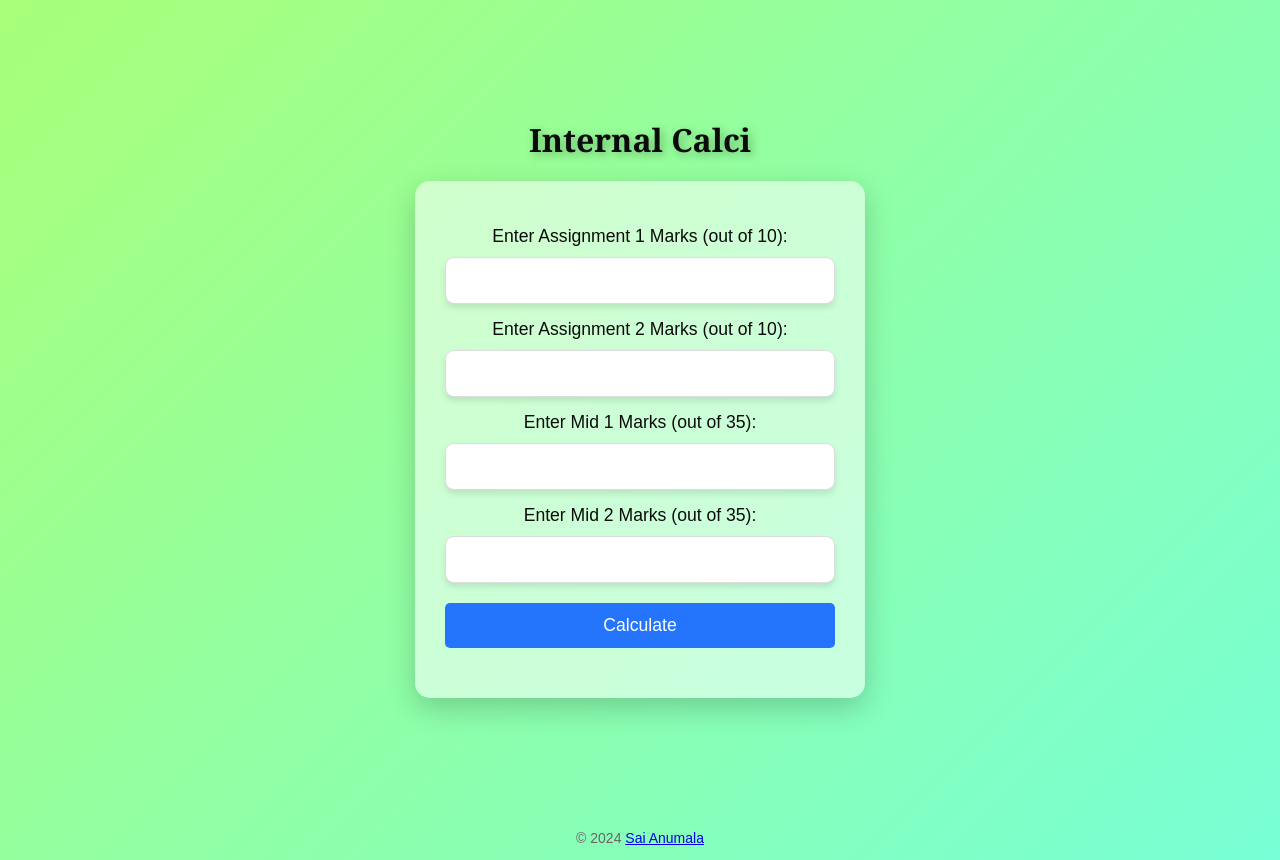
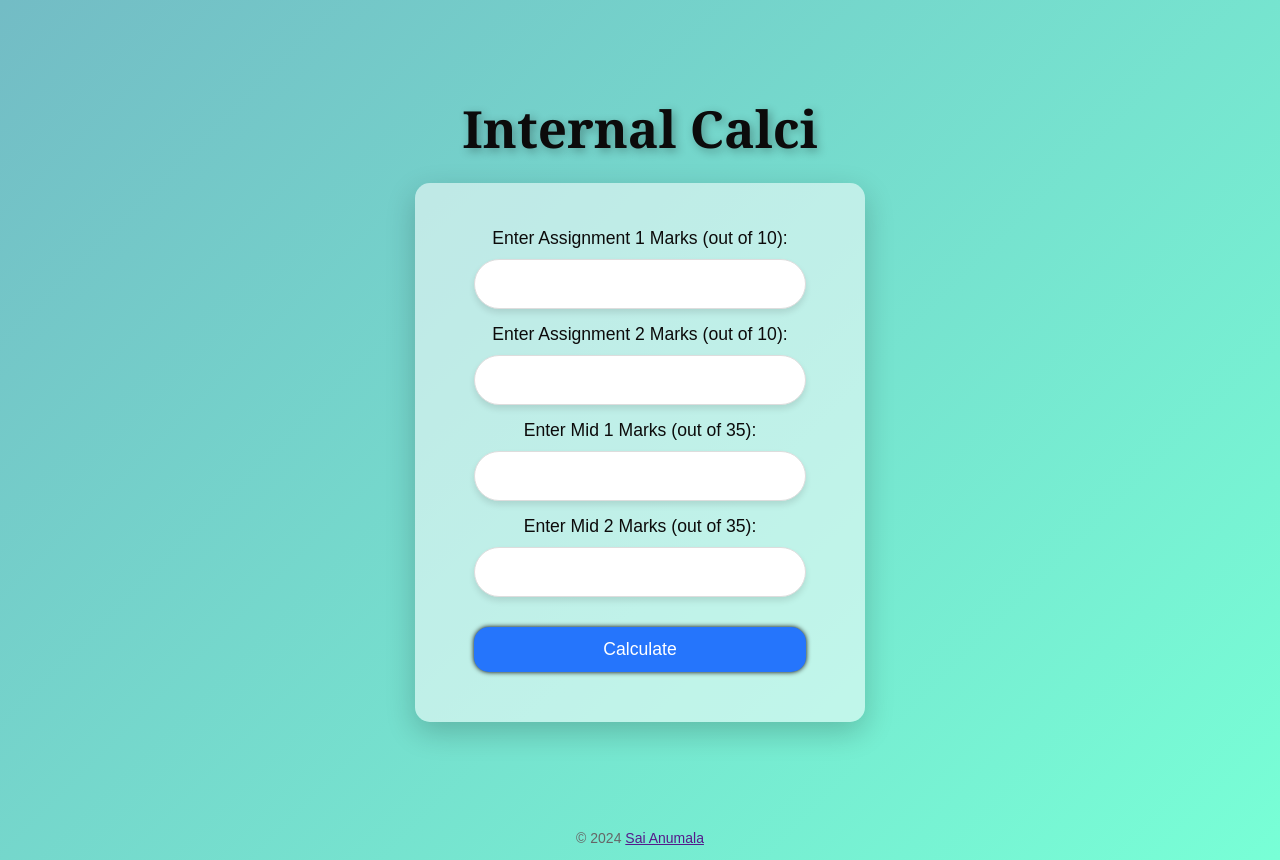
Before and after one commit to sai-anumala/ical, a plain HTML site: page index.html in a window 1280 px wide. Drawn offline with Linux system fonts and the light colour scheme.

Commit message:
2nd version

```diff
--- a/calci.css
+++ b/calci.css
@@ -1,6 +1,6 @@
 body {
     font-family: 'Poppins', sans-serif;
-    background: linear-gradient(135deg, #A8FF78, #78ffd6);
+    background: linear-gradient(135deg, #73bcc5, #78ffd6);
     margin: 0;
     padding: 0;
 }
@@ -17,7 +17,7 @@ body {
 
 .title {
     font-family: Georgia, 'Times New Roman', Times, serif;
-    font-size: 2rem;
+    font-size: 3.2em;
     font-weight: 700;
     margin-bottom: 20px;
     text-shadow: 3px 3px 10px rgba(0, 0, 0, 0.3);
@@ -44,35 +44,36 @@ label {
 
 input {
     text-align: center;
-    width: 100%;
+    width: 85%;
     padding: 12px;
     margin-top: 10px;
-    font-size: 1.1rem;
-    border-radius: 9px;
-    border: 1px solid #ddd;
+    font-size: 1.3rem;
+    border-radius: 29px;
+    border: 0.5px solid #ddd;
     box-sizing: border-box;
     background-color: #fff;
-    color: #333;
+    color: #050505;
     box-shadow: 0 4px 6px rgba(0, 0, 0, 0.1);
 }
 
 input:focus {
     outline: none;
-    border-color: #2575fc;
+    border-color: #53bad9;
     box-shadow: 0 0 5px rgba(37, 117, 252, 0.6);
 }
 
 button {
-    width: 100%;
+    width: 85%;
     padding: 12px;
-    margin-top: 20px;
+    margin-top: 30px;
     font-size: 1.1rem;
     background-color: #2575fc;
     color: white;
     border: none;
-    border-radius: 5px;
+    border-radius: 15px;
     cursor: pointer;
     transition: all 0.3s ease;
+    box-shadow: 0 0 5px rgb(4, 2, 0);
 }
 
 button:hover {
--- a/calci.js
+++ b/calci.js
@@ -4,10 +4,10 @@ function calculateMarks() {
     let mid1=parseInt(document.getElementById("mid1").value);
     let mid2=parseInt(document.getElementById("mid2").value);
 
-    if(isNaN(assignment1)){assignment1=0;}
-    if(isNaN(assignment2)){assignment2=0;}
-    if(isNaN(mid1)){mid1=0;}
-    if(isNaN(mid2)){mid2=0;}
+    if(isNaN(assignment1)){return alert("Please enter valid marks for Assignment 1");}
+    if(isNaN(assignment2)){return alert("Please enter valid marks for Assignment 2");}
+    if(isNaN(mid1)){return alert("Please enter valid marks for Midterm 1");}
+    if(isNaN(mid2)){return alert("Please enter valid marks for Midterm 2");}
 
     if(assignment1<0||assignment1>10||assignment2<0||assignment2>10||mid1<0||mid1>35||mid2<0||mid2>35){
         alert("Please enter marks within the valid range.");
--- a/index.html
+++ b/index.html
@@ -14,19 +14,19 @@
         </div>
         <div class="marks">
             <label>Enter Assignment 1 Marks (out of 10):</label>
-            <input type="text" id="assignment1" min="0" max="10" />
+            <input type="number" id="assignment1" min="0" max="10" />
             <label>Enter Assignment 2 Marks (out of 10):</label>
-            <input type="text" id="assignment2" min="0" max="10" />
+            <input type="number" id="assignment2" min="0" max="10" />
             <label>Enter Mid 1 Marks (out of 35):</label>
-            <input type="text" id="mid1" min="0" max="35" />
+            <input type="number" id="mid1" min="0" max="35" />
             <label>Enter Mid 2 Marks (out of 35):</label>
-            <input type="text" id="mid2" min="0" max="35" />
+            <input type="number" id="mid2" min="0" max="35" />
             <button onclick="calculateMarks()">Calculate</button>
             <div id="result"></div>
         </div>
     </div>
     <footer>
-        <p>&copy; 2024 <a href="www.github.com/sai-anumala">Sai Anumala</a></p>
+        <p>&copy; 2024 <a href="">Sai Anumala</a></p>
     </footer>
     <script src="calci.js"></script>
 </body>
```
